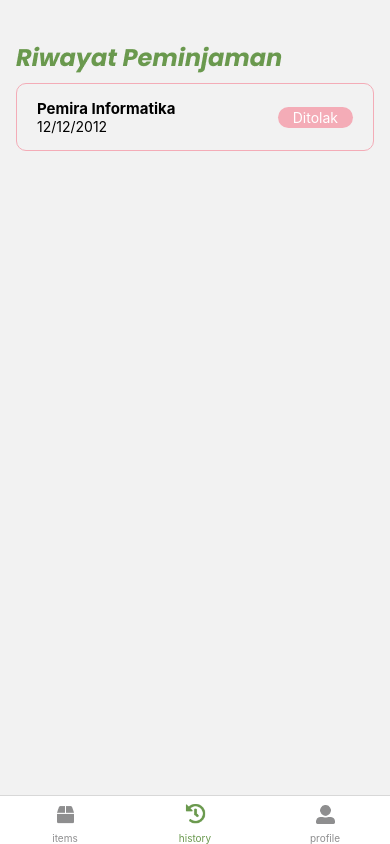
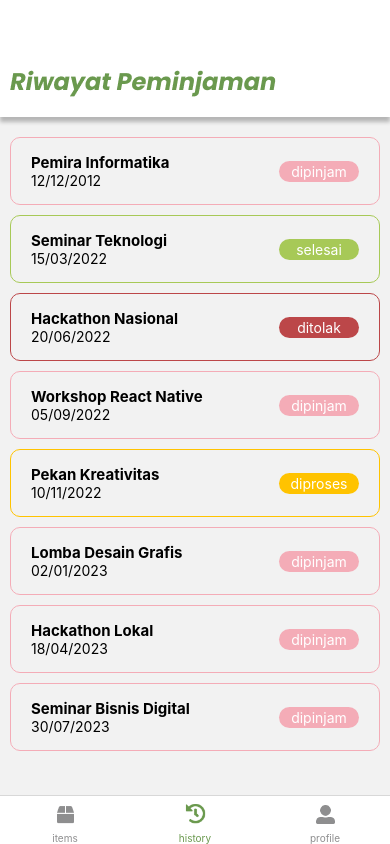
Before and after one commit to IvanSholana/LogisTrack, a React Native app: screen /history in a window 390 px wide. Built offline with nearby package versions, Linux system fonts and the light colour scheme.

Commit message:
feat : add card input barang

```diff
--- a/App.js
+++ b/App.js
@@ -17,7 +17,7 @@ const Tab = createBottomTabNavigator();
 const MainTabsMenu = () => {
   return (
     <Tab.Navigator
-      initialRouteName="items"
+      initialRouteName="history"
       tabBarOptions={{
         activeTintColor: colors.tabActive,
       }}
--- a/components/Button/ButtonComponent.js
+++ b/components/Button/ButtonComponent.js
@@ -1,10 +1,10 @@
 import { TouchableOpacity, Text, StyleSheet } from "react-native";
 import React from "react";
 
-const ButtonComponent = ({ buttontext, buttonstyle, textstyle }) => {
+const ButtonComponent = ({ buttontext, buttonstyle, textstyle, onPress }) => {
   return (
     <>
-      <TouchableOpacity style={[styles.button, buttonstyle]}>
+      <TouchableOpacity style={[styles.button, buttonstyle]} onPress={onPress}>
         <Text style={[styles.text, textstyle]}>{buttontext}</Text>
       </TouchableOpacity>
     </>
--- a/components/Card/AddPeralatanCard.js
+++ b/components/Card/AddPeralatanCard.js
@@ -1,5 +1,60 @@
+import { Pressable, View, StyleSheet, Text } from "react-native";
+import Icon from "react-native-vector-icons/FontAwesome";
+import { colors } from "../../constants/colors";
+
 const AddPeraltanCardComponents = () => {
-  return <></>;
+  const handleDecrement = () => {
+    // Logika pengurangan
+  };
+
+  const handleIncrement = () => {
+    // Logika penambahan
+  };
+
+  return (
+    <View style={styles.container}>
+      <Text style={styles.itemName}>Nama Barang</Text>
+      <View style={styles.countItem}>
+        <Pressable onPress={handleDecrement} style={styles.countButton}>
+          <Icon name="minus" size={15} color="black" />
+        </Pressable>
+        <Text style={styles.itemCount}>2</Text>
+        <Pressable onPress={handleIncrement} style={styles.countButton}>
+          <Icon name="plus" size={15} color="black" />
+        </Pressable>
+      </View>
+    </View>
+  );
 };
 
+const styles = StyleSheet.create({
+  container: {
+    flexDirection: "row",
+    borderBottomWidth: 2,
+    paddingVertical: 10,
+    paddingHorizontal: 15,
+    marginBottom: 10,
+    justifyContent: "space-between",
+    margin: 10,
+    borderColor: colors.buttonRegister,
+  },
+  itemName: {
+    fontSize: 18,
+    fontWeight: "bold",
+    marginBottom: 5,
+  },
+  countItem: {
+    flexDirection: "row",
+    alignItems: "center",
+  },
+  countButton: {
+    paddingVertical: 5,
+    marginHorizontal: 5,
+  },
+  itemCount: {
+    fontSize: 18,
+    marginHorizontal: 10,
+  },
+});
+
 export default AddPeraltanCardComponents;
--- a/components/Card/EventStatusCard.js
+++ b/components/Card/EventStatusCard.js
@@ -1,6 +1,5 @@
 import React from "react";
 import { View, TouchableOpacity, Text, StyleSheet } from "react-native";
-import { colors } from "../../constants/colors";
 
 const EventStatusCardComponents = (eventdata) => {
   return (
@@ -22,7 +21,7 @@ const EventStatusCardComponents = (eventdata) => {
               { backgroundColor: eventdata.eventStatusColor },
             ]}
           >
-            Ditolak
+            {eventdata.status}
           </Text>
         </View>
       </TouchableOpacity>
@@ -39,10 +38,13 @@ const styles = StyleSheet.create({
     paddingVertical: 15,
     borderRadius: 10,
     shadowColor: "black",
+    marginHorizontal: 10,
+    marginBottom: 10,
   },
   status: {
     alignSelf: "center",
-    paddingHorizontal: 15,
+    textAlign: "center",
+    width: 80,
     paddingVertical: 2,
     borderRadius: 20,
     color: "white",
--- a/containers/History/HistoryContainers.js
+++ b/containers/History/HistoryContainers.js
@@ -1,14 +1,75 @@
 import React from "react";
 import EventStatusCardComponents from "../../components/Card/EventStatusCard";
 import { colors } from "../../constants/colors";
+import { FlatList } from "react-native-gesture-handler";
+
+const renderItem = ({ item }) => (
+  <EventStatusCardComponents
+    eventName={item.eventName}
+    eventDate={item.eventDate}
+    eventStatusColor={item.eventStatusColor}
+    status={item.status}
+  />
+);
 
 const HistoryContainers = () => {
+  const eventsData = [
+    {
+      eventName: "Pemira Informatika",
+      eventDate: "12/12/2012",
+      eventStatusColor: colors.eventInProgress,
+      status: "dipinjam",
+    },
+    {
+      eventName: "Seminar Teknologi",
+      eventDate: "15/03/2022",
+      eventStatusColor: colors.eventCompleted,
+      status: "selesai",
+    },
+    {
+      eventName: "Hackathon Nasional",
+      eventDate: "20/06/2022",
+      eventStatusColor: colors.eventRejected,
+      status: "ditolak",
+    },
+    {
+      eventName: "Workshop React Native",
+      eventDate: "05/09/2022",
+      eventStatusColor: colors.eventInProgress,
+      status: "dipinjam",
+    },
+    {
+      eventName: "Pekan Kreativitas",
+      eventDate: "10/11/2022",
+      eventStatusColor: colors.eventProcessing,
+      status: "diproses",
+    },
+    {
+      eventName: "Lomba Desain Grafis",
+      eventDate: "02/01/2023",
+      eventStatusColor: colors.eventInProgress,
+      status: "dipinjam",
+    },
+    {
+      eventName: "Hackathon Lokal",
+      eventDate: "18/04/2023",
+      eventStatusColor: colors.eventInProgress,
+      status: "dipinjam",
+    },
+    {
+      eventName: "Seminar Bisnis Digital",
+      eventDate: "30/07/2023",
+      eventStatusColor: colors.eventInProgress,
+      status: "dipinjam",
+    },
+  ];
+
   return (
     <>
-      <EventStatusCardComponents
-        eventName="Pemira Informatika"
-        eventDate="12/12/2012"
-        eventStatusColor={colors.eventInProgress}
+      <FlatList
+        data={eventsData}
+        renderItem={renderItem}
+        keyExtractor={(item) => item.eventName}
       />
     </>
   );
--- a/containers/Item/ItemContainer.js
+++ b/containers/Item/ItemContainer.js
@@ -5,22 +5,34 @@ import ButtonComponent from "../../components/Button/ButtonComponent";
 import { colors } from "../../constants/colors";
 import FloatingButton from "../../components/FloatingButton/FloatingButtonComponent";
 import DatePickers from "../../components/DatePicker/DatePickerComponents";
+import AddPeraltanCardComponents from "../../components/Card/AddPeralatanCard";
 
 const DateContainer = () => {
-  const [dialogVisible, setVisible] = useState(false);
+  const [dialogVisible, setDialogVisible] = useState(false);
+
   return (
     <>
-      <FloatingButton icon={"calendar"} onpress={setVisible} />
-      <DatePickers isVisible={dialogVisible} setVisible={setVisible} />
+      <FloatingButton icon="calendar" onpress={() => setDialogVisible(true)} />
+      <DatePickers isVisible={dialogVisible} setVisible={setDialogVisible} />
     </>
   );
 };
 
-const RuanganContainer = () => {
-  return <></>;
+const FormAlatContainer = () => {
+  return (
+    <>
+      <AddPeraltanCardComponents />
+    </>
+  );
 };
 
 const AppBarContainer = () => {
+  const [activeTab, setActiveTab] = useState("Peralatan");
+
+  const handleTabPress = (tab) => {
+    setActiveTab(tab);
+  };
+
   return (
     <View style={styles.container}>
       <View style={styles.appBar}>
@@ -36,13 +48,31 @@ const AppBarContainer = () => {
       <View style={styles.navigationTab}>
         <ButtonComponent
           buttontext={"Peralatan"}
-          buttonstyle={styles.tabButton}
-          textstyle={styles.tabButtonText}
+          buttonstyle={
+            activeTab === "Peralatan"
+              ? styles.tabActiveButton
+              : styles.tabDeactiveButton
+          }
+          textstyle={
+            activeTab === "Peralatan"
+              ? styles.tabActiveButtonText
+              : styles.tabDeactiveButtonText
+          }
+          onPress={() => handleTabPress("Peralatan")}
         />
         <ButtonComponent
           buttontext={"Ruangan"}
-          buttonstyle={styles.tabButton}
-          textstyle={styles.tabButtonText}
+          buttonstyle={
+            activeTab === "Ruangan"
+              ? styles.tabActiveButton
+              : styles.tabDeactiveButton
+          }
+          textstyle={
+            activeTab === "Ruangan"
+              ? styles.tabActiveButtonText
+              : styles.tabDeactiveButtonText
+          }
+          onPress={() => handleTabPress("Ruangan")}
         />
       </View>
     </View>
@@ -79,16 +109,24 @@ const styles = StyleSheet.create({
     width: 150,
     height: 40,
   },
-  checkout: {},
-  tabButton: {
+  tabDeactiveButton: {
+    flex: 1,
+    paddingBottom: 5,
+    borderBottomWidth: 1,
+    borderBottomColor: colors.buttonRegister,
+  },
+  tabActiveButton: {
     flex: 1,
     paddingBottom: 5,
     borderBottomWidth: 1,
     borderBottomColor: colors.tabActive,
   },
-  tabButtonText: {
+  tabActiveButtonText: {
     color: colors.tabActive,
+  },
+  tabDeactiveButtonText: {
+    color: colors.registerText,
   },
 });
 
-export { DateContainer, AppBarContainer };
+export { DateContainer, AppBarContainer, FormAlatContainer };
--- a/screens/HistoryScreen.js
+++ b/screens/HistoryScreen.js
@@ -5,10 +5,12 @@ const HistoryScreen = () => {
   return (
     <>
       <View style={styles.container}>
-        <Image
-          source={require("../assets/images/historypeminjaman.png")}
-          style={styles.logo}
-        />
+        <View style={styles.appBar}>
+          <Image
+            source={require("../assets/images/historypeminjaman.png")}
+            style={styles.logo}
+          />
+        </View>
         <View style={styles.historySection}>
           <HistoryContainers />
         </View>
@@ -25,11 +27,26 @@ const styles = StyleSheet.create({
   container: {
     flex: 1,
     justifyContent: "center",
-    padding: 16,
   },
   historySection: {
     flex: 1,
   },
+  appBar: {
+    paddingTop: 40,
+    paddingHorizontal: 10,
+    paddingBottom: 10,
+    marginBottom: 20,
+    backgroundColor: "#fff",
+    overflow: "hidden",
+    shadowColor: "#000",
+    shadowOffset: {
+      width: 0,
+      height: 5,
+    },
+    shadowOpacity: 0.25,
+    shadowRadius: 3.84,
+    elevation: 5,
+  },
 });
 
 export default HistoryScreen;
--- a/screens/ItemScreen.js
+++ b/screens/ItemScreen.js
@@ -2,6 +2,7 @@ import React from "react";
 import {
   DateContainer,
   AppBarContainer,
+  FormAlatContainer,
 } from "../containers/Item/ItemContainer";
 import { View, StyleSheet } from "react-native";
 
@@ -9,7 +10,9 @@ const ItemScreen = () => {
   return (
     <View style={styles.container}>
       <AppBarContainer />
-      <View style={styles.mainContent}></View>
+      <View style={styles.mainContent}>
+        <FormAlatContainer />
+      </View>
       <View style={styles.dateContainer}>
         <DateContainer />
       </View>
```
